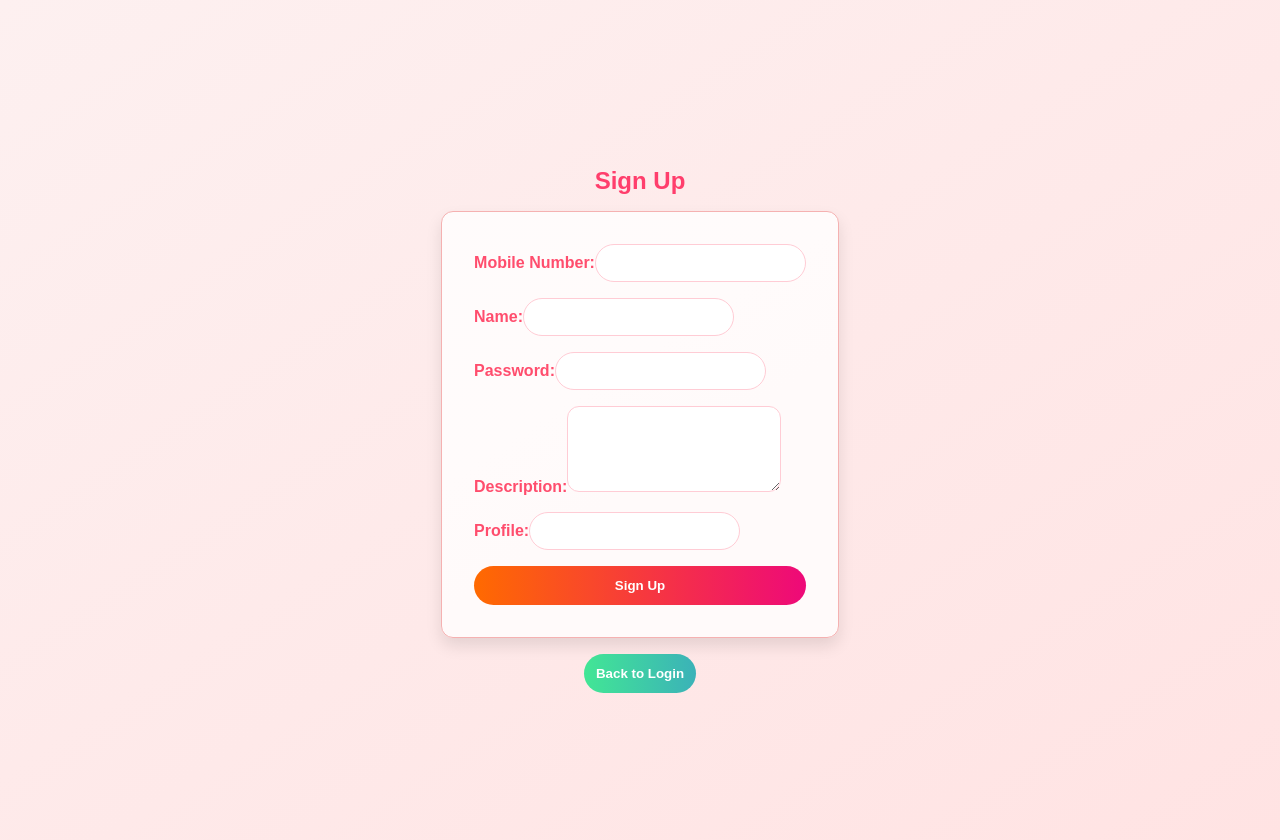
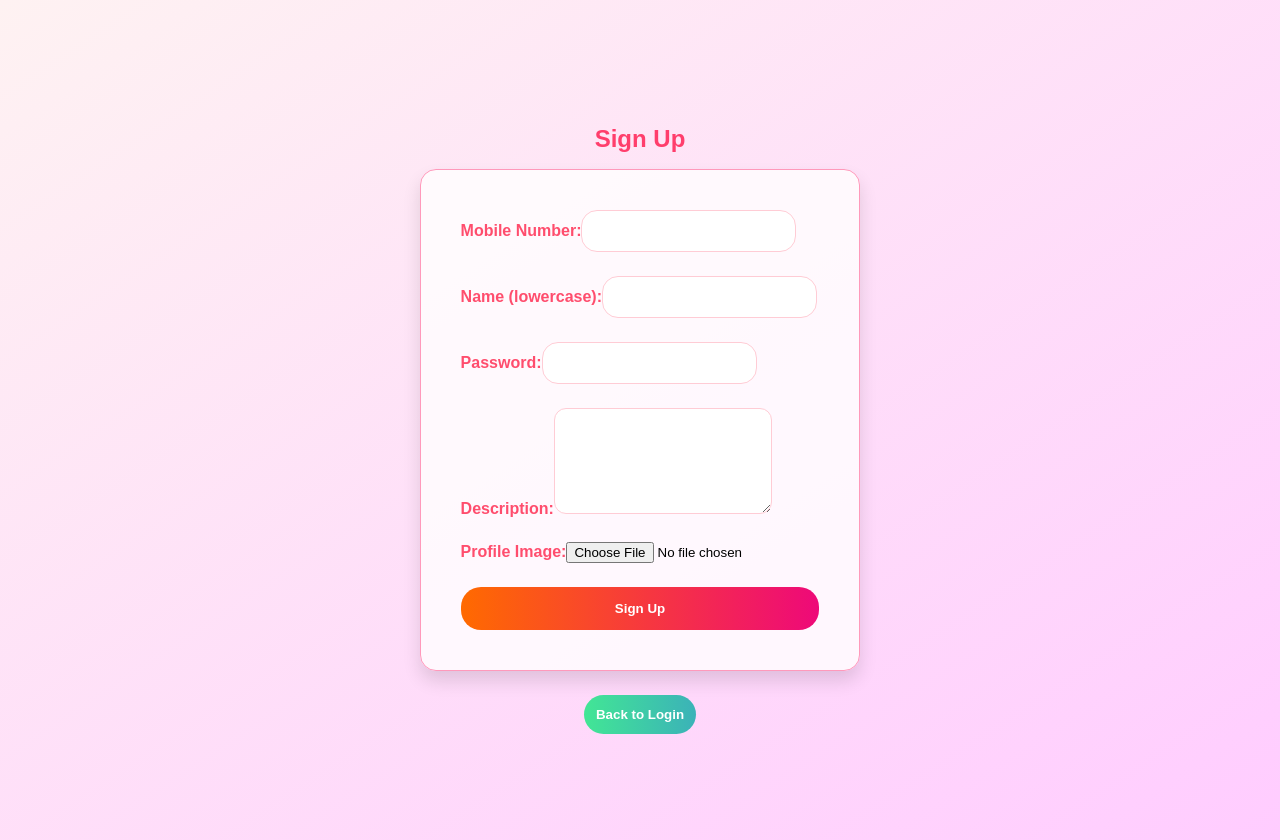
Before and after one commit to bhuvanesh033/chat-front, a React (Vite) app in the folder chat-frontend/: page /signup in a window 1280 px wide. Built offline with nearby package versions, Linux system fonts and the light colour scheme; no server answers.

Commit message:
updated sidebar

```diff
--- a/chat-frontend/src/components/Sidebar.jsx
+++ b/chat-frontend/src/components/Sidebar.jsx
@@ -203,12 +203,12 @@ const Sidebar = ({ setActiveConversation }) => {
                 value={groupName}
                 onChange={(e) => setGroupName(e.target.value)}
               />
-              <input
+              {/* <input
                 type="text"
                 placeholder="Group image URL (optional)"
                 value={groupImage}
                 onChange={(e) => setGroupImage(e.target.value)}
-              />
+              /> */}
               <input
                 type="text"
                 placeholder="Participant phone number"
--- a/chat-frontend/src/pages/SignupPage.css
+++ b/chat-frontend/src/pages/SignupPage.css
@@ -4,8 +4,8 @@
   align-items: center;
   justify-content: center;
   height: 100vh;
-    background: linear-gradient(to bottom right, #fdf0f0, #ffe3e3);
-    font-family: Arial, sans-serif;
+  background: linear-gradient(to bottom right, #fef2f2, #ffccff);
+  font-family: 'Arial', sans-serif;
   padding: 20px;
 }
 
@@ -19,66 +19,82 @@
 form {
   display: flex;
   flex-direction: column;
-    gap: 1rem;
+  gap: 1.5rem;
   background-color: #ffffffcc;
-    padding: 2rem;
-    border-radius: 12px;
-    box-shadow: 0 8px 16px rgba(0, 0, 0, 0.1);
-    border: 1px solid #f5b1b1;
+  padding: 2.5rem;
+  border-radius: 16px;
+  box-shadow: 0 10px 18px rgba(0, 0, 0, 0.12);
+  border: 1px solid #ff99bb;
 }
 
 label {
   font-weight: bold;
-    margin-bottom: 0.2rem;
+  margin-bottom: 0.3rem;
   color: #ff4d6d;
+  font-size: 1rem;
 }
 
 input[type="text"],
 input[type="password"],
 textarea {
-    padding: 10px 14px;
-    border-radius: 20px;
+  padding: 12px 16px;
+  border-radius: 16px;
   border: 1px solid #ffccd5;
   outline: none;
   font-size: 14px;
   background-color: #fff;
-    transition: all 0.2s ease;
+  transition: all 0.3s ease;
 }
 
 input[type="text"]:focus,
 input[type="password"]:focus,
 textarea:focus {
   border-color: #ff4d6d;
-    box-shadow: 0 0 4px #ffb3c1;
+  box-shadow: 0 0 5px #ffb3c1;
 }
 
 textarea {
   border-radius: 12px;
   resize: vertical;
+  min-height: 80px;
 }
 
 button {
-    padding: 12px;
+  padding: 14px;
   border-radius: 20px;
   border: none;
   background: linear-gradient(to right, #ff6a00, #ee0979);
   color: white;
   font-weight: bold;
   cursor: pointer;
-    transition: background 0.3s ease;
+  transition: background 0.3s ease, transform 0.3s ease;
 }
 
 button:hover {
   background: linear-gradient(to right, #ee0979, #ff6a00);
+  transform: scale(1.05);
+}
+
+button:disabled {
+  background: #ff9e9e;
+  cursor: not-allowed;
 }
 
 .login-button {
-    margin-top: 1rem;
+  margin-top: 1.5rem;
+  padding: 12px;
   background: linear-gradient(to right, #42e695, #3bb2b8);
+  color: white;
+  font-weight: bold;
+  border-radius: 20px;
+  border: none;
+  cursor: pointer;
+  transition: background 0.3s ease, transform 0.3s ease;
 }
 
 .login-button:hover {
   background: linear-gradient(to right, #3bb2b8, #42e695);
+  transform: scale(1.05);
 }
 
 .error-message {
--- a/chat-frontend/src/pages/SignupPage.jsx
+++ b/chat-frontend/src/pages/SignupPage.jsx
@@ -4,35 +4,60 @@ import axios from "../api/api";
 import "./SignupPage.css";
 
 const SignupPage = () => {
-  const [mobileNumber, setMobileNumber] = useState("");
-  const [name, setName] = useState("");
-  const [password, setPassword] = useState("");
-  const [description, setDescription] = useState("");
-  const [profile, setProfile] = useState("");
+    const [formData, setFormData] = useState({
+        mobileNumber: "",
+        name: "",
+        password: "",
+        description: "",
+        profile: null
+    });
     const [error, setError] = useState("");
+    const [isSubmitting, setIsSubmitting] = useState(false);
     const navigate = useNavigate();
+
+    const handleChange = (e) => {
+        const { name, value } = e.target;
+        setFormData(prev => ({
+            ...prev,
+            [name]: value
+        }));
+    };
+
+    const handleFileChange = (e) => {
+        setFormData(prev => ({
+            ...prev,
+            profile: e.target.files[0]
+        }));
+    };
 
     const handleSignup = async (e) => {
         e.preventDefault();
+        setIsSubmitting(true);
+        setError("");
 
-    const requestData = {
-      phone_number: mobileNumber,  // Corrected field name
-      name,
-      password,
-      description,
-      profile,
-    };
-
-    console.log("Request Data:", requestData);  // Log the request data before sending
+        const data = new FormData();
+        data.append("phone_number", formData.mobileNumber);
+        data.append("name", formData.name);
+        data.append("password", formData.password);
+        data.append("description", formData.description);
+        if (formData.profile) {
+            data.append("profile", formData.profile);
+        }
 
         try {
-      const response = await axios.post("/create", requestData);
-      console.log("Response:", response.data);  // Log the response
-      alert("Signup successful! Please login.");
-      navigate("/login");
+            const response = await axios.post("/create", data, {
+                headers: {
+                    "Content-Type": "multipart/form-data",
+                },
+            });
+            console.log("Signup successful:", response.data);
+            alert("Account created successfully! Please login.");
+            navigate("/");
         } catch (err) {
-      console.error("Signup Error:", err.response?.data || err.message);
-      setError(err.response?.data?.message || "Failed to sign up. Try again.");
+            console.error("Signup error:", err.response?.data || err.message);
+            setError(err.response?.data?.error || "Failed to sign up. Please try again.");
+        } finally {
+            setIsSubmitting(false);
         }
     };
 
@@ -40,60 +65,85 @@ const SignupPage = () => {
         <div className="signup-page">
             <h2>Sign Up</h2>
             <form onSubmit={handleSignup}>
-        <div>
+                <div className="form-group">
                     <label htmlFor="mobileNumber">Mobile Number:</label>
                     <input
                         type="text"
                         id="mobileNumber"
-            value={mobileNumber}
-            onChange={(e) => setMobileNumber(e.target.value)}
+                        name="mobileNumber"
+                        value={formData.mobileNumber}
+                        onChange={handleChange}
                         required
                     />
                 </div>
-        <div>
-          <label htmlFor="name">Name:</label>
+
+                <div className="form-group">
+                    <label htmlFor="name">Name (lowercase):</label>
                     <input
                         type="text"
                         id="name"
-            value={name}
-            onChange={(e) => setName(e.target.value)}
+                        name="name"
+                        value={formData.name}
+                        onChange={handleChange}
                         required
                     />
                 </div>
-        <div>
+
+                <div className="form-group">
                     <label htmlFor="password">Password:</label>
                     <input
                         type="password"
                         id="password"
-            value={password}
-            onChange={(e) => setPassword(e.target.value)}
+                        name="password"
+                        value={formData.password}
+                        onChange={handleChange}
                         required
                     />
+                    {/* <small>8-12 characters with at least one number and special character</small> */}
                 </div>
-        <div>
+
+                <div className="form-group">
                     <label htmlFor="description">Description:</label>
                     <textarea
                         id="description"
-            value={description}
-            onChange={(e) => setDescription(e.target.value)}
+                        name="description"
+                        value={formData.description}
+                        onChange={handleChange}
                         rows="4"
+                        maxLength="100"
                         required
                     />
+                    {/* <small>Max 100 characters</small> */}
                 </div>
-        <div>
-          <label htmlFor="profile">Profile:</label>
+
+                <div className="form-group">
+                    <label htmlFor="profile">Profile Image:</label>
                     <input
-            type="text"
+                        type="file"
                         id="profile"
-            value={profile}
-            onChange={(e) => setProfile(e.target.value)}
+                        name="profile"
+                        accept="image/*"
+                        onChange={handleFileChange}
                         required
                     />
+                    {/* <small>Accepted formats: JPEG, PNG, GIF, WEBP (max 5MB)</small> */}
                 </div>
-        {error && <p className="error-message">{error}</p>}
-        <button type="submit">Sign Up</button>
+
+                {error && <div className="error-message">{error}</div>}
+
+                <button
+                    type="submit"
+                    disabled={isSubmitting}
+                    className={isSubmitting ? "submitting" : ""}
+                >
+                    {isSubmitting ? "Creating Account..." : "Sign Up"}
+                </button>
             </form>
-      <button onClick={() => navigate("/")} className="login-button">
+
+            <button
+                onClick={() => navigate("/")}
+                className="login-button"
+            >
                 Back to Login
             </button>
         </div>
```
Lines whose indentation alone changed are shown as unchanged.
